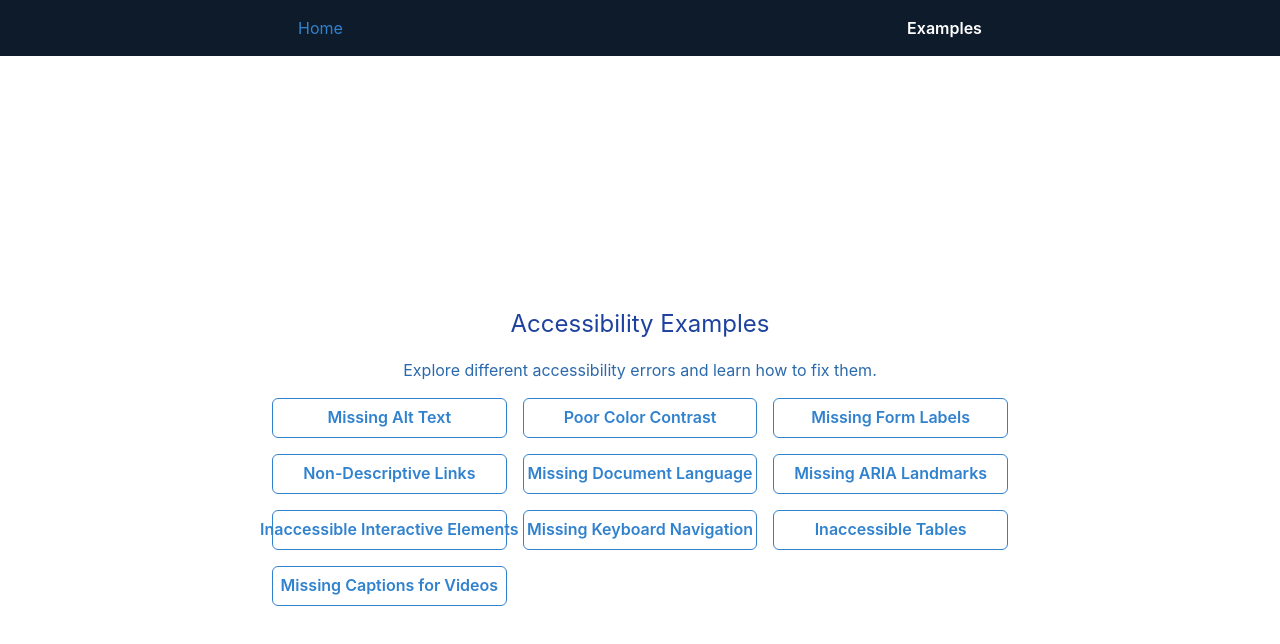
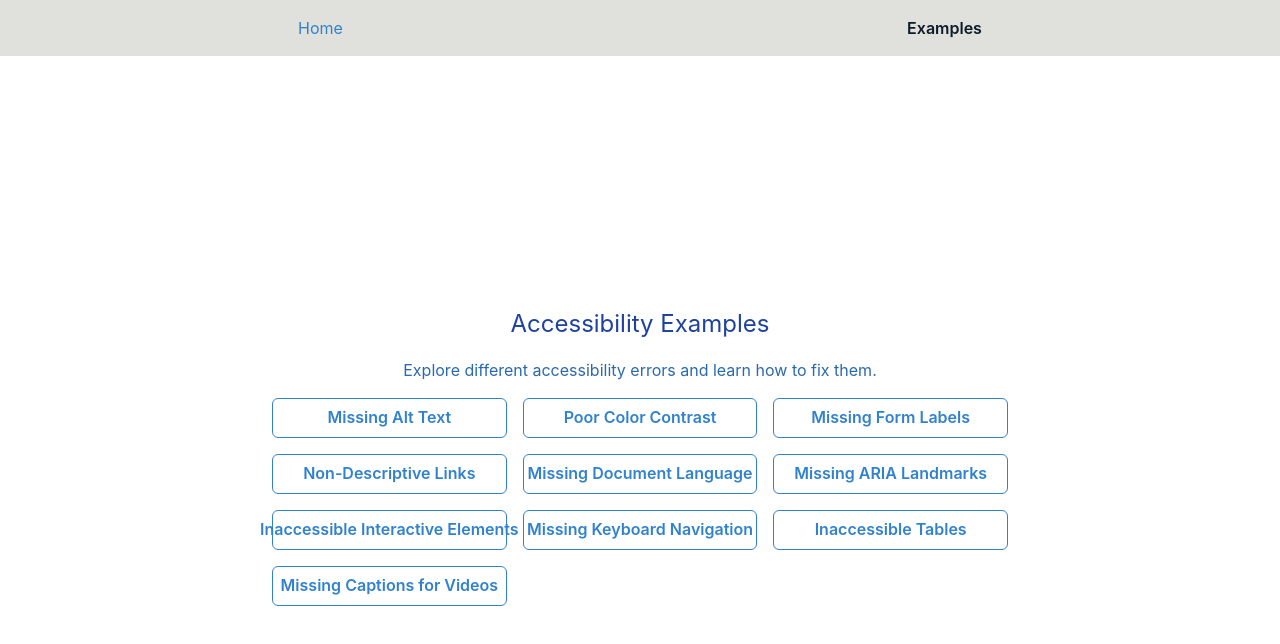
Before and after one commit to GPT-Engineer-App-Dev/accessible-education-errors, a React (Vite) app: page / in a window 1280 px wide. Shown: the top 644 px of the page. Built offline with nearby package versions, Linux system fonts and the light colour scheme.

Commit message:
Improved navbar contrast by updating background and text colors for better readability.

```diff
--- a/src/components/Navbar.jsx
+++ b/src/components/Navbar.jsx
@@ -2,14 +2,14 @@ import { Box, Flex, Link, Popover, PopoverTrigger, PopoverContent, PopoverArrow,
 import { NavLink } from "react-router-dom";
 
 const Navbar = () => (
-  <Box bg="brand.900" color="white" p={4}>
+  <Box bg="brand.500" color="brand.900" p={4}>
     <Flex justify="space-around">
       <Link as={NavLink} to="/" _hover={{ textDecoration: "none" }} _activeLink={{ color: "accent.600" }}>
         Home
       </Link>
       <Popover>
         <PopoverTrigger>
-          <Button variant="link" color="white" _hover={{ textDecoration: "none" }}>
+          <Button variant="link" color="brand.900" _hover={{ textDecoration: "none" }}>
             Examples
           </Button>
         </PopoverTrigger>
```
